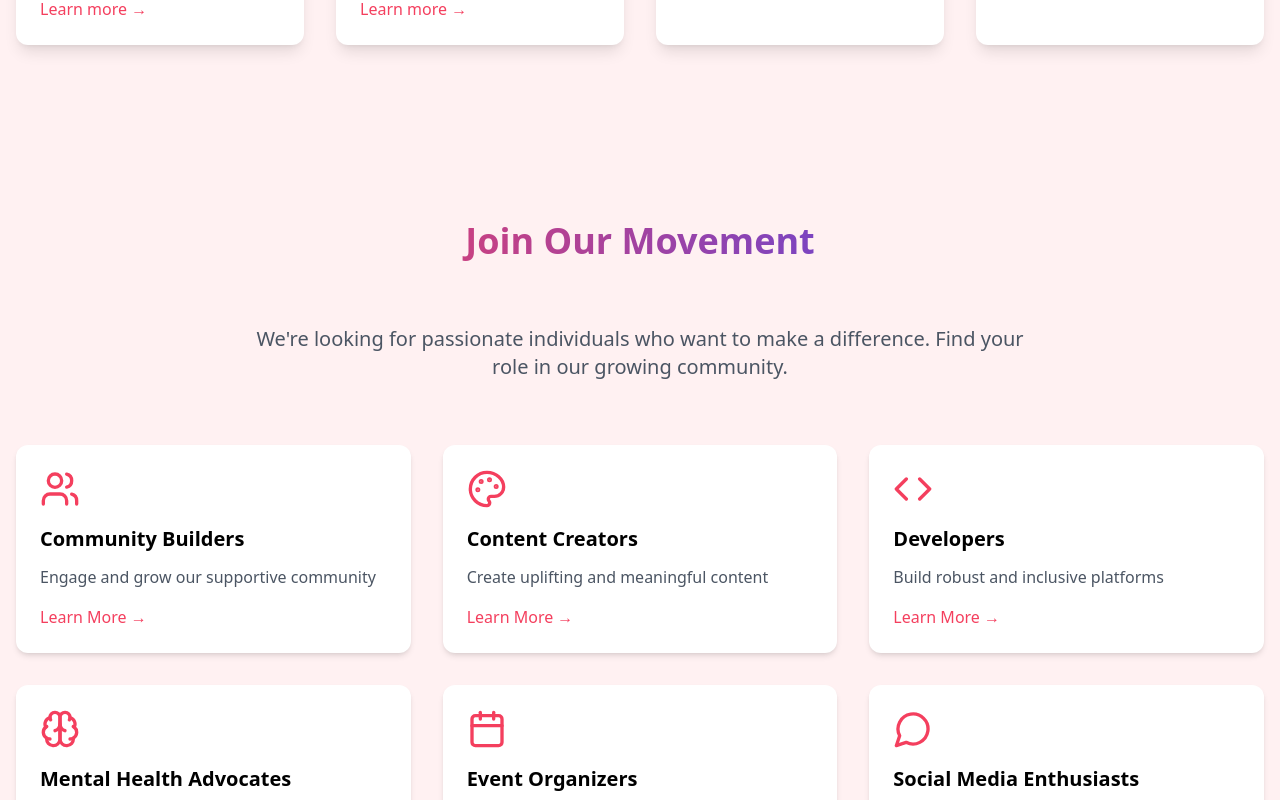
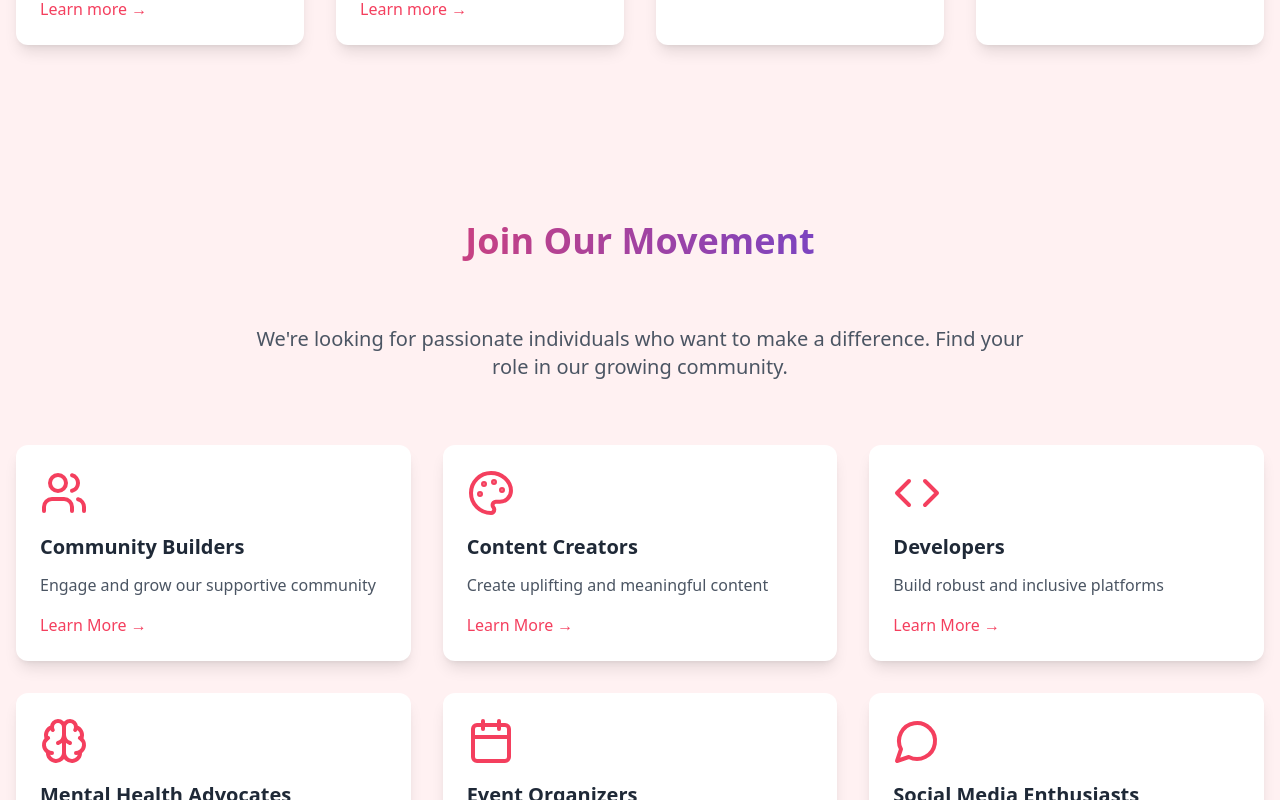
Before and after one commit to Ashish-CodeJourney/ThatSocialExperiment, a React (Vite) app: page / in a window 1280 px wide. Shown: the part 3320-4120 px from the top of the page. Built offline with nearby package versions, Linux system fonts and the light colour scheme.

Commit message:
style: fix hover effect of Join section

```diff
--- a/src/components/Join.tsx
+++ b/src/components/Join.tsx
@@ -1,4 +1,5 @@
 import React from 'react';
+import { useScrollAnimation } from '../hooks/useScrollAnimation';
 import { Users, Code, Palette, Brain, Calendar, MessageCircle } from 'lucide-react';
 
 const roles = [
@@ -35,12 +36,16 @@ const roles = [
 ];
 
 export default function Join() {
+  const ref = useScrollAnimation();
+
   return (
-    <section id="join" className="py-16 md:py-24 bg-rose-50">
+      <section ref={ref} id="join" className="py-16 md:py-24 bg-rose-50 dark:bg-rose-950/30 scroll-animate fade-up">
         <div className="container mx-auto px-4">
           <div className="text-center max-w-3xl mx-auto mb-16">
-          <h2 className="text-4xl font-extrabold text-center mb-16 text-black bg-gradient-to-r from-rose-500 to-indigo-600 bg-clip-text text-transparent">Join Our Movement</h2>
-          <p className="text-xl text-gray-600">
+            <h2 className="text-4xl font-extrabold text-center mb-16 text-black bg-gradient-to-r from-rose-500 to-indigo-600 bg-clip-text text-transparent">
+              Join Our Movement
+            </h2>
+            <p className="text-xl text-gray-600 dark:text-gray-300">
               We're looking for passionate individuals who want to make a difference.
               Find your role in our growing community.
             </p>
@@ -50,12 +55,12 @@ export default function Join() {
             {roles.map((role, index) => (
                 <div
                     key={index}
-              className="bg-white p-6 rounded-xl shadow-md hover:shadow-lg transition-shadow"
+                    className="group bg-white dark:bg-gray-800 p-6 rounded-xl shadow-lg hover:shadow-xl transition-all hover:-translate-y-2"
                 >
-              <role.icon className="h-10 w-10 text-rose-500 mb-4" />
-              <h3 className="text-xl font-semibold mb-3">{role.title}</h3>
-              <p className="text-gray-600 mb-4">{role.description}</p>
-              <button className="text-rose-500 font-medium hover:text-rose-600 transition-colors">
+                  <role.icon className="h-12 w-12 text-rose-500 mb-4 group-hover:scale-110 transition-transform duration-300 ease-in-out" />
+                  <h3 className="text-xl font-semibold mb-3 text-gray-800 dark:text-white">{role.title}</h3>
+                  <p className="text-gray-600 dark:text-gray-300 mb-4">{role.description}</p>
+                  <button className="text-rose-500 dark:text-rose-400 hover:text-rose-600 dark:hover:text-rose-300 transition-colors duration-200 ease-in-out">
                     Learn More →
                   </button>
                 </div>
```
Lines whose indentation alone changed are shown as unchanged.
